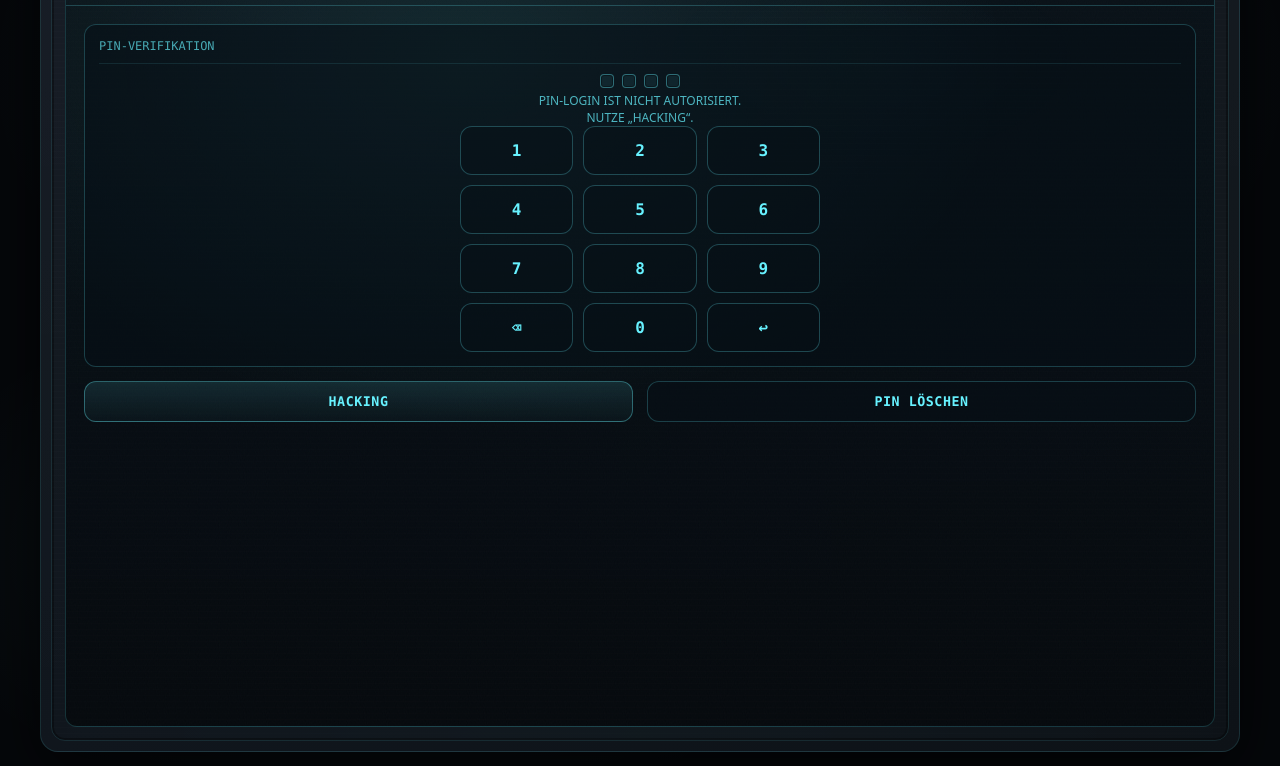
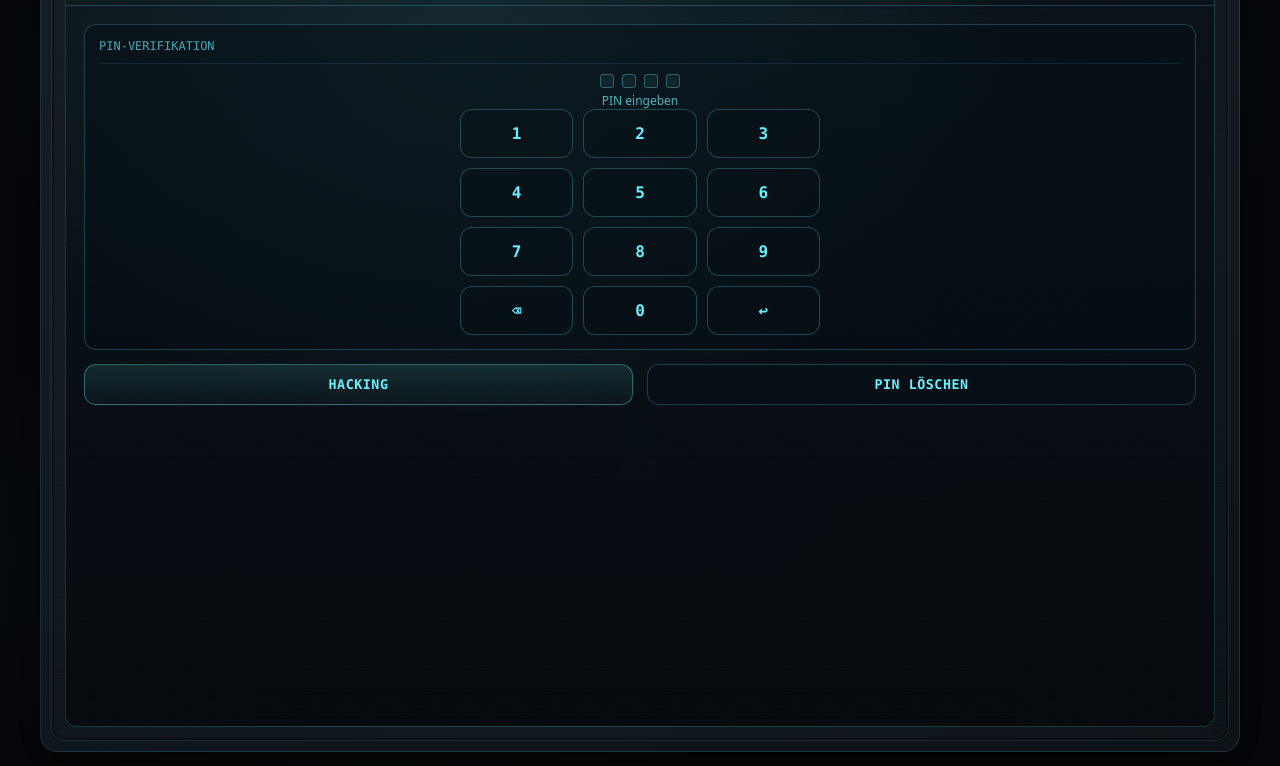
Before and after one commit to Axiom-9/Datapad-Apophis-Delta, a plain HTML site: page index.html in a window 1280 px wide. Shown: the part 99-865 px from the top of the page. Drawn offline with Linux system fonts and the light colour scheme.

Commit message:
Add files via upload

```diff
--- a/index.html
+++ b/index.html
@@ -430,7 +430,7 @@
     err.textContent = state.pinError || '';
     p.appendChild(err);
 
-    p.appendChild(el('div','hint','PIN-LOGIN IST NICHT AUTORISIERT.\nNUTZE „HACKING“.'));
+    p.appendChild(el('div','hint','PIN eingeben'));
 
     const k = el('div','kbd');
     const keys = ['1','2','3','4','5','6','7','8','9','⌫','0','↩'];
```
